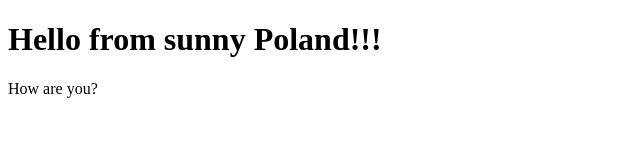
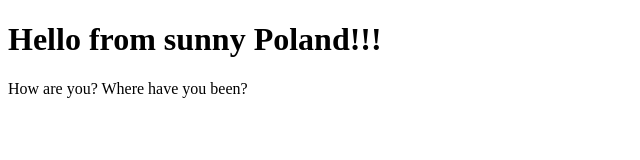
Before and after one commit to magdalena-amb/learning-git-2, a plain HTML site: page index.html in a window 1280 px wide. Shown: the whole page, without its empty margins (0-640 px from the left). Drawn offline with Linux system fonts and the light colour scheme.

Commit message:
Update index.html

```diff
--- a/index.html
+++ b/index.html
@@ -9,7 +9,7 @@
 <body>
   <header>
       <h1>Hello from sunny Poland!!!</h1>
-      <p>How are you?</p>
+      <p>How are you? Where have you been?</p>
   </header>
 </body>
 </html>
```
